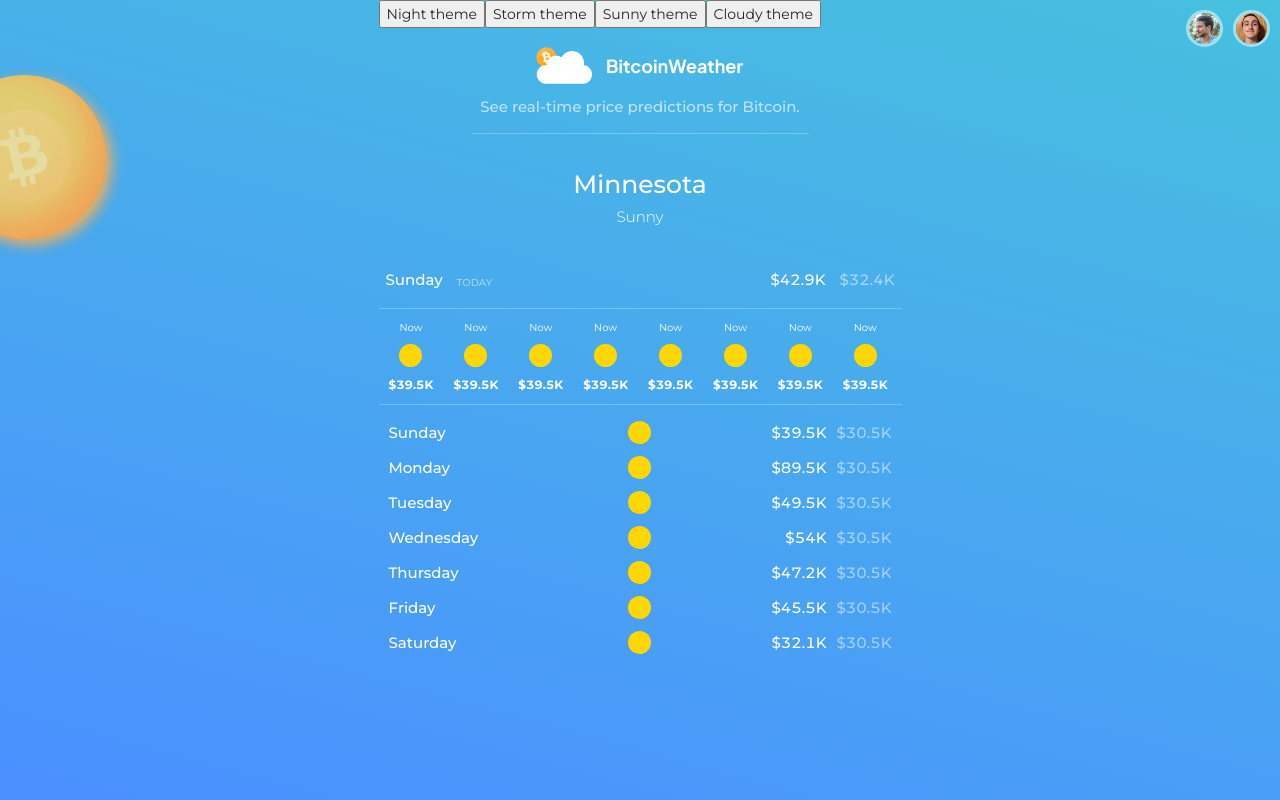
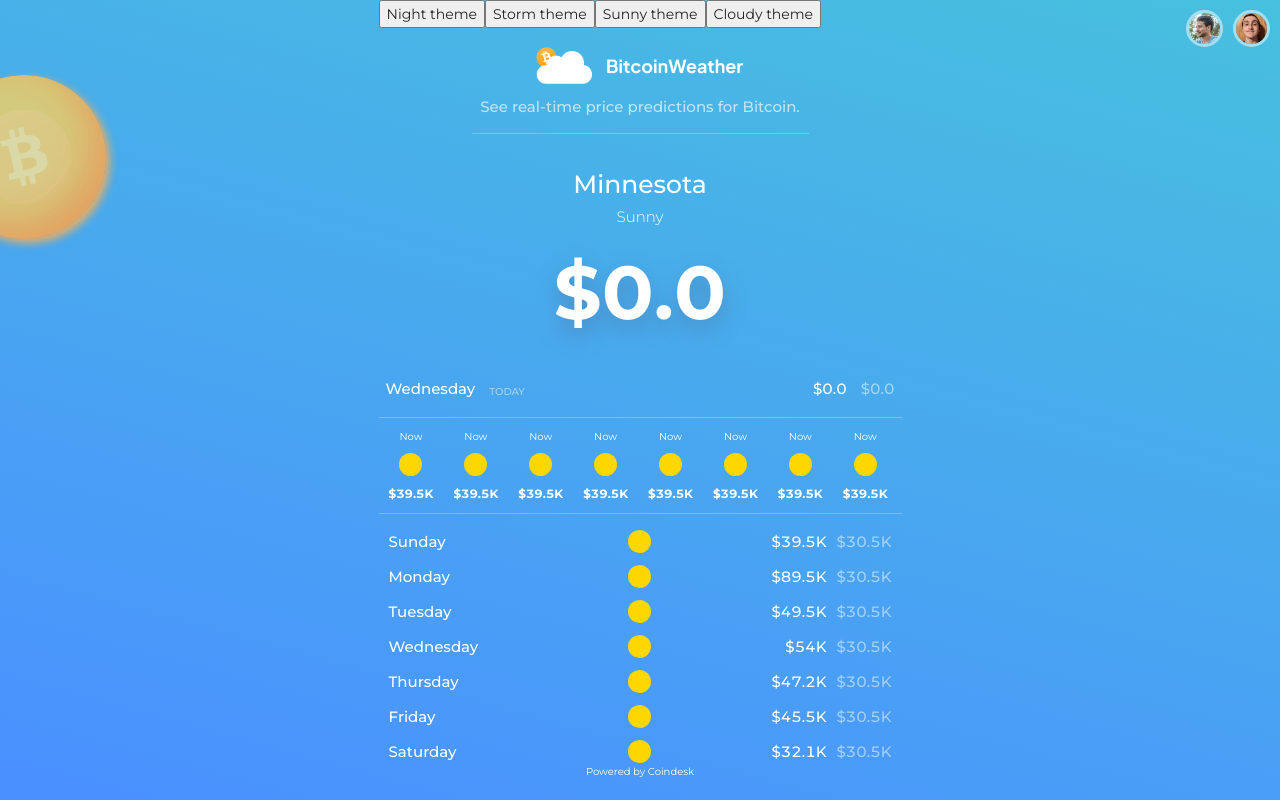
Before and after one commit to joshternyak/bitcoin-weather, a React (Create React App) app: page / in a window 1280 px wide. Built offline with nearby package versions, Linux system fonts and the light colour scheme; no server answers.

Commit message:
fetched price of bitcoin every second, poweredby

```diff
--- a/package.json
+++ b/package.json
@@ -13,6 +13,7 @@
     "antd": "^4.15.2",
     "axios": "^0.21.1",
     "node-sass": "^5.0.0",
+    "numeral": "^2.0.6",
     "react": "^17.0.2",
     "react-apexcharts": "^1.3.9",
     "react-dom": "^17.0.2",
@@ -43,5 +44,8 @@
       "last 1 firefox version",
       "last 1 safari version"
     ]
+  },
+  "devDependencies": {
+    "@types/numeral": "^2.0.1"
   }
 }
--- a/src/App.jsx
+++ b/src/App.jsx
@@ -5,8 +5,10 @@
 import Sky from "./components/sky/sky"
 import HourlyForecast from "./components/hourly-forecast/hourly-forecast"
 import WeeklyForecast from "./components/weekly-forecast/weekly-forecast"
+import PoweredBy from "./components/powered-by/powered-by"
 import "./App.scss"
 import "antd/dist/antd.css"
+import numeral from "numeral"
 
 export default function App() {
   const hours = new Date().getHours()
@@ -16,6 +18,7 @@
   const [night, setNight] = useState(!isDayTime)
   const [priceData, setPriceData] = useState(null)
   const [currency, setCurrency] = useState(null)
+  const [loading, setLoading] = useState(true)
 
   useEffect(() => {
     async function fetchPrices() {
@@ -27,8 +30,14 @@
       setPriceData(data.bpi)
       setCurrency("USD")
     }
+    setTimeout(() => {
+      setLoading(false)
+    }, 1500)
+    const interval = setInterval(() => {
       fetchPrices()
-  }, [])
+    }, 1000)
+    return () => clearInterval(interval)
+  })
 
   const setStormTheme = () => {
     setTheme("storm")
@@ -48,9 +57,15 @@
     setNight(false)
   }
 
-  const bitcoinPrice = priceData && priceData[currency].rate
+  const unRoundedBitcoinPrice = priceData && priceData[currency].rate
+  const bitcoinPrice = numeral(unRoundedBitcoinPrice).format("0.0a")
+  const bitcoinPriceDisplay = `$${bitcoinPrice}`
+
   return (
     <div className="App">
+      {loading ? (
+        <h1>Loading...</h1>
+      ) : (
         <div className="App__inner">
           <div className="App__inner-container">
             <button onClick={setNightTheme}>Night theme</button>
@@ -59,12 +74,18 @@
             <button onClick={setCloudyTheme}>Cloudy theme</button>
             <Navbar />
             <AppCreators />
-          <CurrentForecast currentPrice={bitcoinPrice} theme={theme} />
+            <CurrentForecast
+              bitcoinPriceNum={unRoundedBitcoinPrice}
+              currentPrice={bitcoinPriceDisplay}
+              theme={theme}
+            />
             <HourlyForecast />
             <WeeklyForecast />
           </div>
           <Sky cloudy={cloudy} night={night} theme={theme} />
+          <PoweredBy />
         </div>
+      )}
     </div>
   )
 }
--- a/src/components/current-forecast/current-forecast.tsx
+++ b/src/components/current-forecast/current-forecast.jsx
@@ -1,7 +1,18 @@
 import React from "react"
 import "./current-forecast.scss"
+import { currentDay } from "../../helpers"
+import numeral from "numeral"
 
-export default function CurrentForecast({ theme, currentPrice }: any) {
+export default function CurrentForecast({
+  theme,
+  currentPrice,
+  bitcoinPriceNum,
+}: any) {
+  const lowBitcoinPrice = bitcoinPriceNum
+  console.log(lowBitcoinPrice)
+  const bitcoinPrice = numeral(lowBitcoinPrice).format("0.0a")
+  const bitcoinPriceDisplay = `$${bitcoinPrice}`
+
   return (
     <div className="CurrentForecast">
       <p className="CurrentForecast__location">Minnesota</p>
@@ -10,12 +21,12 @@
 
       <div className="CurrentForecast__details">
         <div className="CurrentForecast__flex-group">
-          <p className="CurrentForecast__today">Sunday</p>
+          <p className="CurrentForecast__today">{currentDay}</p>
           <p className="CurrentForecast__label">Today</p>
         </div>
         <div className="CurrentForecast__flex-group">
-          <p className="CurrentForecast__high-price">$42.9K</p>
-          <p className="CurrentForecast__low-price">$32.4K</p>
+          <p className="CurrentForecast__high-price">{currentPrice}</p>
+          <p className="CurrentForecast__low-price">{bitcoinPriceDisplay}</p>
         </div>
       </div>
     </div>
--- /dev/null
+++ b/src/components/powered-by/powered-by.scss
@@ -0,0 +1,18 @@
+.PoweredBy {
+  text-align: center;
+  font-size: 10px;
+  color: white;
+  position: absolute;
+  bottom: 20px;
+  left: 50%;
+  z-index: 3;
+  transform: translateX(-50%);
+
+  &__link {
+    color: white;
+
+    &:hover {
+      color: darken(white, 10);
+    }
+  }
+}
--- /dev/null
+++ b/src/components/powered-by/powered-by.tsx
@@ -0,0 +1,18 @@
+import React from "react"
+import "./powered-by.scss"
+
+export default function PoweredBy() {
+  return (
+    <div className="PoweredBy">
+      Powered by{" "}
+      <a
+        href="https://www.coindesk.com/price/bitcoin"
+        target="_blank"
+        rel="noreferrer"
+        className="PoweredBy__link"
+      >
+        Coindesk
+      </a>
+    </div>
+  )
+}
--- /dev/null
+++ b/src/helpers.js
@@ -0,0 +1,38 @@
+var today = new Date()
+var day = today.getDay()
+var daylist = [
+  "Sunday",
+  "Monday",
+  "Tuesday",
+  "Wednesday ",
+  "Thursday",
+  "Friday",
+  "Saturday",
+]
+export const currentDay = daylist[day]
+var hour = today.getHours()
+var minute = today.getMinutes()
+var second = today.getSeconds()
+var prepand = hour >= 12 ? " PM " : " AM "
+hour = hour >= 12 ? hour - 12 : hour
+if (hour === 0 && prepand === " PM ") {
+  if (minute === 0 && second === 0) {
+    hour = 12
+    prepand = " Noon"
+  } else {
+    hour = 12
+    prepand = " PM"
+  }
+}
+if (hour === 0 && prepand === " AM ") {
+  if (minute === 0 && second === 0) {
+    hour = 12
+    prepand = " Midnight"
+  } else {
+    hour = 12
+    prepand = " AM"
+  }
+}
+console.log(
+  "Current Time : " + hour + prepand + " : " + minute + " : " + second
+)
```
Also changed, not shown: 1 other file (tests, documents, lock files or other folders). Lines whose indentation alone changed are shown as unchanged.
